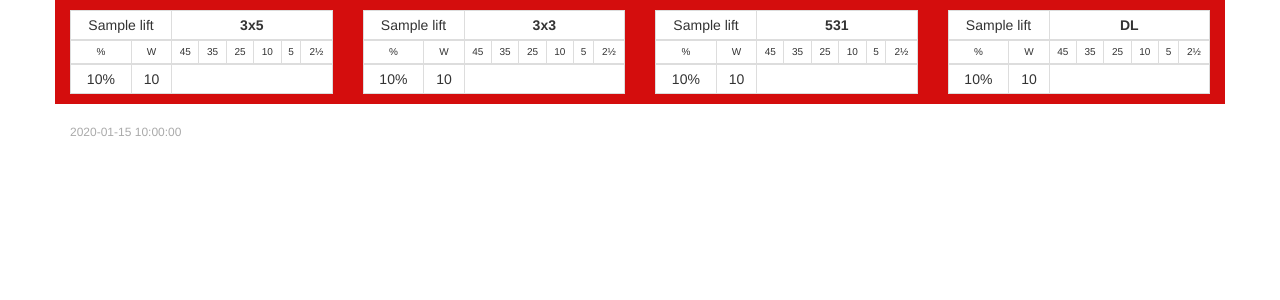
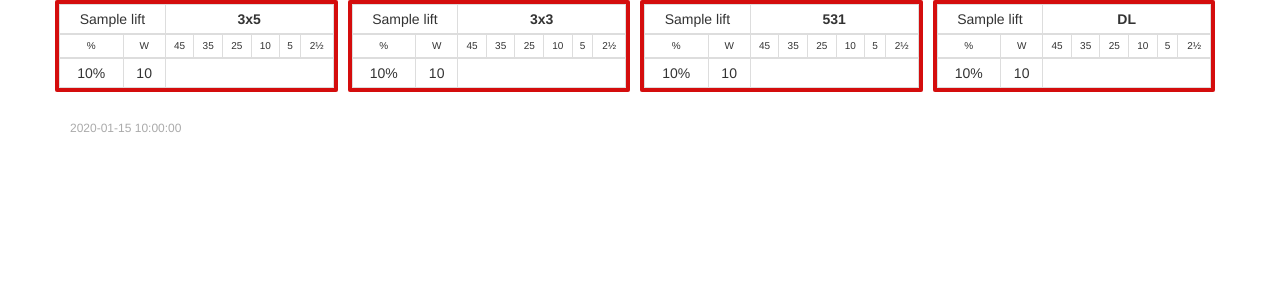
Before and after one commit to alexjpaz/paz-fit, a Python web app: template web/templates/month.html in a window 1280 px wide. Shown: the top 300 px of the page. Run offline with Jinja, Linux system fonts and the light colour scheme; the template is opened without the code that fills it: most values are stand-ins (such as "Sample title", 1, 10 or a date in 2020); some libraries are stand-ins or nearby versions.

Commit message:
style changes

```diff
--- a/assets/components/c-calendar.js
+++ b/assets/components/c-calendar.js
@@ -36,6 +36,10 @@ angular.module('app').config(function($provide, ComponentFactoryProvider) {
 				}
 
 				ref.push(eventObj);
+			};
+
+			this.clear = function() {
+				this.events = {};
 			};
 		}
 
--- a/assets/helper/factory.js
+++ b/assets/helper/factory.js
@@ -60,6 +60,7 @@ angular.module('helper')
 									});
 								}
 
+								$rootScope.$broadcast('ScreenLoaded');
 							});
 
 							return deferred.promise;
--- a/assets/resources/repository.js
+++ b/assets/resources/repository.js
@@ -41,10 +41,8 @@ angular.module('resources').config(function($provide) {
 							if(angular.isUndefined(elements)) {
 								console.debug("No new elements to add");
 							} else {
-								Database.clear(store.name).then(function() {
-									Database.put(store.name, elements).then(function() {
-										$rootScope.$apply();
-									});
+								Database.put(store.name, elements).then(function() {
+									$rootScope.$apply();
 								});
 							}
 						},
--- a/assets/screen/profile/main.html
+++ b/assets/screen/profile/main.html
@@ -8,7 +8,7 @@
 				<p><strong>Bench</strong>{{currentMaxes.bench}}</p>
 				<p><strong>Squat</strong>{{currentMaxes.squat}}</p>
 			</div>
-			<a class='btn btn-xu btn-default' ng-if='currentMaxes' ng-href='api/table/month?maxes={{currentMaxes.press}},{{currentMaxes.deadlift}},{{currentMaxes.bench}},{{currentMaxes.squat}}'>View Cycle</a>
+			<a class='btn btn-xu btn-default' ng-if='uriEncodedMaxes' ng-href='api/table/month?{{uriEncodedMaxes}}'>View Cycle</a>
 		</div>
 	</div>
 	<hr />
--- a/assets/screen/profile/maxes/edit.html
+++ b/assets/screen/profile/maxes/edit.html
@@ -20,7 +20,5 @@
 			</div>
 			<button class='btn btn-primary' ng-click='saveChanges()' ng-disabled='!MaxForm.$valid'>Save Changes</button>
 		</form>
-		<pre ng-click='console.log(MaxForm)'>{{ MaxForm.$error | json }}</pre>
-		<pre ng-click='console.log(MaxForm)'>{{ MaxForm.$valid | json }}</pre>
 	</div>
 </div>
--- /dev/null
+++ b/assets/screen/profile/note/list.html
@@ -0,0 +1,2 @@
+<div class='screen-profile-note-list'>
+</div>
--- /dev/null
+++ b/assets/screen/profile/note/list.js
@@ -0,0 +1,3 @@
+angular.module('app').lazy.ScreenFactory('screen-profile-note-list', function($scope, $routeParams, Database, DatastoreSync) {
+	$scope.date = $routeParams.date;
+});
--- a/web/models.py
+++ b/web/models.py
@@ -1,4 +1,3 @@
-#from google.appengine.ext import ndb
 from google.appengine.ext import db
 
 class Post(db.Expando):
--- a/web/templates/month.html
+++ b/web/templates/month.html
@@ -4,15 +4,13 @@
   <head>
     <title>531 Month Cycle</title>
     <meta name="viewport" content="width=device-width, initial-scale=1.0">
-    <link href="http://netdna.bootstrapcdn.com/bootstrap/3.0.2/css/bootstrap.min.css" rel="stylesheet">
+    <link href="/bower_components/bootstrap/dist/css/bootstrap.min.css" rel="stylesheet">
 	<style>
 
-
-
-		.lift--1 {background: rgba(212, 13, 13, 1);}
-		.lift--2 {background: rgba(0, 187, 0, 1);}
-		.lift--3 {background: rgba(23, 23, 189, 1);}
-		.lift--4 {background: rgba(255, 112, 0, 1);}
+		.lift--1 .lift__week-table {background: rgba(212, 13, 13, 1);}
+		.lift--2 .lift__week-table {background: rgba(0, 187, 0, 1);}
+		.lift--3 .lift__week-table {background: rgba(23, 23, 189, 1);}
+		.lift--4 .lift__week-table {background: rgba(255, 112, 0, 1);}
 
 		.lift__month {
 		}
@@ -21,10 +19,20 @@
 			text-align: center;
 		}
 
+		.lift__week {
+			padding: 0;
+			margin-bottom: 8px;
+		}
+
+		.lift__week-table {
+			border-radius: 2px;
+			margin-right:10px;
+			padding: 4px;
+		}
+
 		.lift__week table {
 			background-color: #fff;
-			margin-top: 10px;
-			margin-bottom: 10px;
+			margin-bottom: 0;
 		}
 
 		.lift__week thead {
@@ -52,6 +60,7 @@
 			  <div class='lift__month'>
 				  {% for week in ['3x5','3x3','531','DL'] %}
 				  <div class='col-md-3 lift__week lift__week--{{week}}'>
+					  <div class='lift__week-table'>
 					  <table class='table table-bordered '>
 						  <thead>
 							  <tr>
@@ -81,6 +90,7 @@
 						  </tbody>
 					  </table>
 				  </div>
+				  </div>
 				  {% endfor %}
 			  </div>
 		  </div>
```
Also changed, not shown: assets/screen/profile/main.js (+10 -1 lines), web/templates/week.html (deleted).
